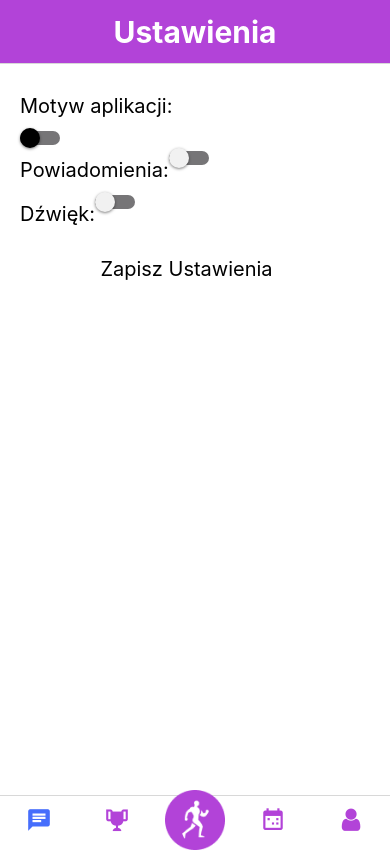
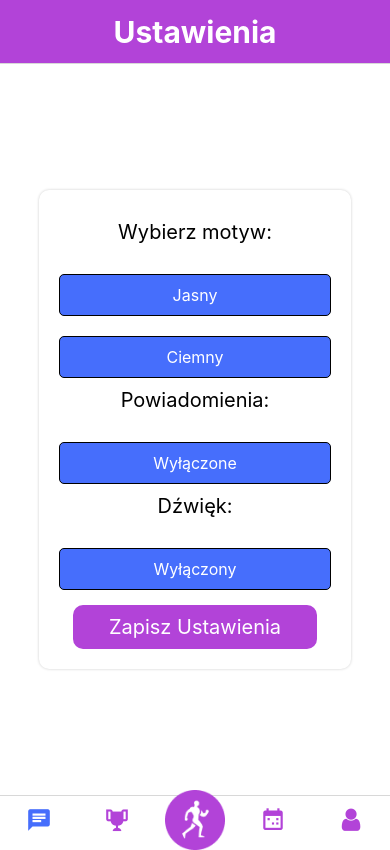
Before and after one commit to PlichtaM/MeetFit-App, a React Native app: screen /Settings in a window 390 px wide. Built offline with nearby package versions, Linux system fonts and the light colour scheme; what react-native-calendars would draw is missing.

Commit message:
Theme Light/Dark + Settings change

```diff
--- a/src/components/Colors.js
+++ b/src/components/Colors.js
@@ -1,7 +1,7 @@
 import { Appearance } from "react-native";
 import AsyncStorage from "@react-native-async-storage/async-storage";
 
-const colorSchemes = {
+export const colorSchemes = {
   light: {
     primary: "#B243D8",
     primary2: "#8A23AD",
@@ -54,25 +54,3 @@ export const setColorScheme = async (scheme) => {
     console.error("Error saving color scheme:", error);
   }
 };
-
-const light= {
-  primary: "#B243D8",
-  primary2: "#8A23AD",
-  secondary: "#466EFC",
-  disabled: "#f1f1f1",
-  text: "#000",
-  text2: "#fff",
-  buttonBackground: "#fff",
-  buttonBorder: "#000",
-  Background:"#fff"
-}
-const dark= {
-  primary: "#466EFC",
-  primary2: "#4D6EF6",
-  secondary: "#B243D8",
-  disabled: "#f1f1f1",
-  text: "#fff",
-  buttonBackground: "#000",
-  buttonBorder: "#fff",
-  Background:"#363636"
-}
--- a/src/components/ThemeContext.js
+++ b/src/components/ThemeContext.js
@@ -1,44 +1,44 @@
-import React, { createContext, useContext, useState } from 'react';
+import React, { createContext, useContext, useState, useEffect } from 'react';
+import AsyncStorage from '@react-native-async-storage/async-storage';
+import { Appearance } from 'react-native';
+
+// Importuj schematy kolorów z pliku Colors.js
+import { colorSchemes } from './Colors';
 
 const ThemeContext = createContext();
 
-const lightTheme = {
-  primary: "#B243D8",
-  primary2: "#8A23AD",
-  secondary: "#466EFC",
-  disabled: "#f1f1f1",
-  text: "#000",
-  text2: "#fff",
-  buttonBackground: "#fff",
-  buttonBorder: "#000",
-  background:"#fff"
-};
+export const ThemeProvider = ({ children }) => {
+  // Ustaw początkowy motyw na podstawie systemowego motywu lub motywu zapisanego w AsyncStorage
+  const [theme, setTheme] = useState(Appearance.getColorScheme() || 'light');
 
-const darkTheme = {
-  primary: "#466EFC",
-  primary2: "#4D6EF6",
-  secondary: "#B243D8",
-  disabled: "#f1f1f1",
-  text: "#fff",
-  buttonBackground: "#000",
-  buttonBorder: "#fff",
-  background:"#363636"
-};
+  useEffect(() => {
+    // Załaduj zapisany motyw podczas inicjalizacji
+    const loadStoredTheme = async () => {
+      const storedTheme = await AsyncStorage.getItem('theme');
+      if (storedTheme) {
+        setTheme(storedTheme);
+      }
+    };
 
-export const ThemeProvider = ({ children }) => {
-  const [theme, setTheme] = useState('light'); // Domyślny motyw
+    loadStoredTheme();
+  }, []);
 
-  const toggleTheme = () => {
-    setTheme((curr) => (curr === 'light' ? 'dark' : 'light'));
+  // Funkcja do zmiany motywu
+  const toggleTheme = async () => {
+    const newTheme = theme === 'light' ? 'dark' : 'light';
+    setTheme(newTheme);
+    await AsyncStorage.setItem('theme', newTheme); // Zapisz nowy motyw w AsyncStorage
   };
 
-  const themeStyles = theme === 'light' ? lightTheme : darkTheme;
+  // Pobierz aktualny schemat kolorów na podstawie wybranego motywu
+  const themeStyles = colorSchemes[theme];
 
   return (
-    <ThemeContext.Provider value={{ theme, toggleTheme, themeStyles }}>
+    <ThemeContext.Provider value={{ theme, setTheme, toggleTheme, themeStyles }}>
       {children}
     </ThemeContext.Provider>
   );
 };
 
+// Hook do używania kontekstu motywu
 export const useTheme = () => useContext(ThemeContext);
--- a/src/screens/Settings.js
+++ b/src/screens/Settings.js
@@ -1,12 +1,12 @@
-import React, { useEffect, useReducer, useState } from "react";
-import { View, Text, TouchableOpacity, Switch } from "react-native";
-import style from "../styles/SettingsStyles";
+import React, { useEffect, useState } from "react";
+import { View, Text, TouchableOpacity } from "react-native";
 import AsyncStorage from "@react-native-async-storage/async-storage";
 import { useTheme } from '../components/ThemeContext';
+import getSettingsStyles from "../styles/SettingsStyles";
 
 function Settings() {
-  const { theme, toggleTheme, themeStyles } = useTheme();
-  const [, forceUpdate] = useReducer(x => x + 1, 0);
+  const { theme, setTheme, themeStyles } = useTheme();
+  const [selectedTheme, setSelectedTheme] = useState(theme);
   const [notificationsEnabled, setNotificationsEnabled] = useState(false);
   const [soundEnabled, setSoundEnabled] = useState(false);
 
@@ -16,6 +16,7 @@ function Settings() {
         const storedSettings = await AsyncStorage.getItem("appSettings");
         if (storedSettings) {
           const parsedSettings = JSON.parse(storedSettings);
+          setSelectedTheme(parsedSettings.theme || theme);
           setNotificationsEnabled(parsedSettings.notifications);
           setSoundEnabled(parsedSettings.sound);
         }
@@ -23,64 +24,57 @@ function Settings() {
         console.error("Error loading settings:", error);
       }
     }
-
     loadSettings();
-  }, []);
-
-  const toggleNotificationsSwitch = () => {
-    setNotificationsEnabled(previousState => !previousState);
-  };
-
-  const toggleSoundSwitch = () => {
-    setSoundEnabled(previousState => !previousState);
-  };
+  }, [theme]);
 
   const saveSettings = async () => {
     try {
       const settingsToSave = {
-        theme,
+        theme: selectedTheme,
         notifications: notificationsEnabled,
         sound: soundEnabled,
       };
       await AsyncStorage.setItem("appSettings", JSON.stringify(settingsToSave));
+      setTheme(selectedTheme);
+      alert('Ustawienia zostały zapisane.');
     } catch (error) {
       console.error("Error saving settings:", error);
     }
   };
 
+  const styles = getSettingsStyles(themeStyles);
+
   return (
-    <View style={[style.screen, { backgroundColor: themeStyles.background }]}>
-          <View style={style.container}>
-            <Text style={[style.text, { color: themeStyles.text }]}>Motyw aplikacji:</Text>
-            <Switch
-              trackColor={{ false: "#767577", true: themeStyles.secondary }}
-              thumbColor={theme === 'dark' ? themeStyles.text2 : themeStyles.text}
-              onValueChange={toggleTheme}
-              value={theme === 'dark'}
-            />
-            <View style={style.switchContainer}>
-              <Text style={[style.text, { color: themeStyles.text }]}>Powiadomienia:</Text>
-              <Switch
-                trackColor={{ false: "#767577", true: themeStyles.secondary }}
-                thumbColor={notificationsEnabled ? themeStyles.primary : themeStyles.disabled}
-                onValueChange={toggleNotificationsSwitch}
-                value={notificationsEnabled}
-              />
-            </View>
-            <View style={style.switchContainer}>
-              <Text style={[style.text, { color: themeStyles.text }]}>Dźwięk:</Text>
-              <Switch
-                trackColor={{ false: "#767577", true: themeStyles.secondary }}
-                thumbColor={soundEnabled ? themeStyles.primary : themeStyles.disabled}
-                onValueChange={toggleSoundSwitch}
-                value={soundEnabled}
-              />
-            </View>
-            <TouchableOpacity style={[style.addEventButton, { borderColor: themeStyles.buttonBorder, backgroundColor: themeStyles.buttonBackground }]}>
-              <Text style={[style.addEventButtonText, { color: themeStyles.text }]}>Zapisz Ustawienia</Text>
-            </TouchableOpacity>
-          </View>
-        </View>
+    <View style={styles.screen}>
+      <View style={styles.container}>
+        <Text style={styles.text}>Wybierz motyw:</Text>
+        <TouchableOpacity
+          style={styles.themeButton}
+          onPress={() => setSelectedTheme('light')}>
+          <Text style={styles.themeButtonText}>Jasny</Text>
+        </TouchableOpacity>
+        <TouchableOpacity
+          style={styles.themeButton}
+          onPress={() => setSelectedTheme('dark')}>
+          <Text style={styles.themeButtonText}>Ciemny</Text>
+        </TouchableOpacity>
+        <Text style={styles.text}>Powiadomienia:</Text>
+        <TouchableOpacity
+          style={styles.themeButton}
+          onPress={() => setNotificationsEnabled(!notificationsEnabled)}>
+          <Text style={styles.themeButtonText}>{notificationsEnabled ? 'Włączone' : 'Wyłączone'}</Text>
+        </TouchableOpacity>
+        <Text style={styles.text}>Dźwięk:</Text>
+        <TouchableOpacity
+          style={styles.themeButton}
+          onPress={() => setSoundEnabled(!soundEnabled)}>
+          <Text style={styles.themeButtonText}>{soundEnabled ? 'Włączony' : 'Wyłączony'}</Text>
+        </TouchableOpacity>
+        <TouchableOpacity style={styles.addEventButton} onPress={saveSettings}>
+          <Text style={styles.addEventButtonText}>Zapisz Ustawienia</Text>
+        </TouchableOpacity>
+      </View>
+    </View>
   );
 }
 
--- a/src/styles/SettingsStyles.js
+++ b/src/styles/SettingsStyles.js
@@ -1,40 +1,58 @@
-import { getColorScheme  } from "../components/Colors";
-const colors = getColorScheme()
-const SettingsStyles = {
+import { getColorScheme } from "../components/Colors";
+
+// Ta funkcja teraz przyjmuje obiekt colors jako argument i zwraca style.
+const getSettingsStyles = (colors) => ({
   screen: {
     backgroundColor: colors.Background,
-    width:'100%',
-    height: '100%',
+    flex: 1,
+    alignItems: 'center',
+    justifyContent: 'center',
   },
   container: {
-    marginTop:20,
-    marginLeft: 20,
+    width: '80%',
+    alignItems: 'center',
+    padding: 20,
+    borderRadius: 10,
+    shadowOpacity: 0.2,
+    shadowRadius: 3,
+    shadowColor: colors.text,
+    shadowOffset: { height: 0, width: 0 },
+    elevation: 5, // dla Androida
+    backgroundColor: colors.buttonBackground,
   },
   text: {
-    marginVertical:10,
-    fontSize:20,
+    marginVertical: 10,
+    fontSize: 20,
     color: colors.text,
   },
-  Checkboxes:{
-    flexDirection: 'row',
-    margin:10,
+  themeButton: {
+    marginTop: 20,
+    borderWidth: 1,
+    borderColor: colors.buttonBorder,
+    paddingVertical: 10,
+    paddingHorizontal: 20,
+    borderRadius: 5,
+    backgroundColor: colors.secondary,
+    width: '100%', // Zapewnia pełną szerokość w kontenerze
+    alignItems: 'center', // Aby tekst był wyśrodkowany
   },
-  switchContainer:{
-    flexDirection: 'row',
+  themeButtonText: {
+    color: colors.text2,
+    fontSize: 16,
   },
-  addEventButton:{
+  addEventButton: {
     marginTop: 15,
-    backgroundColor: colors.secondary,
-    width:'90%',
-    height:35,
-    borderRadius:10,
-    justifyContent:'center',
+    backgroundColor: colors.primary, // Zaktualizuj, aby użyć innego koloru
+    width: '90%',
+    paddingVertical: 10,
+    borderRadius: 10,
+    justifyContent: 'center',
+    alignItems: 'center', // Aby tekst był wyśrodkowany
   },
-  addEventButtonText:{
-    color:'white',
-    textAlign:'center',
+  addEventButtonText: {
+    color: 'white',
     fontSize: 20,
   },
-};
+});
 
-export default SettingsStyles;
+export default getSettingsStyles;
```
